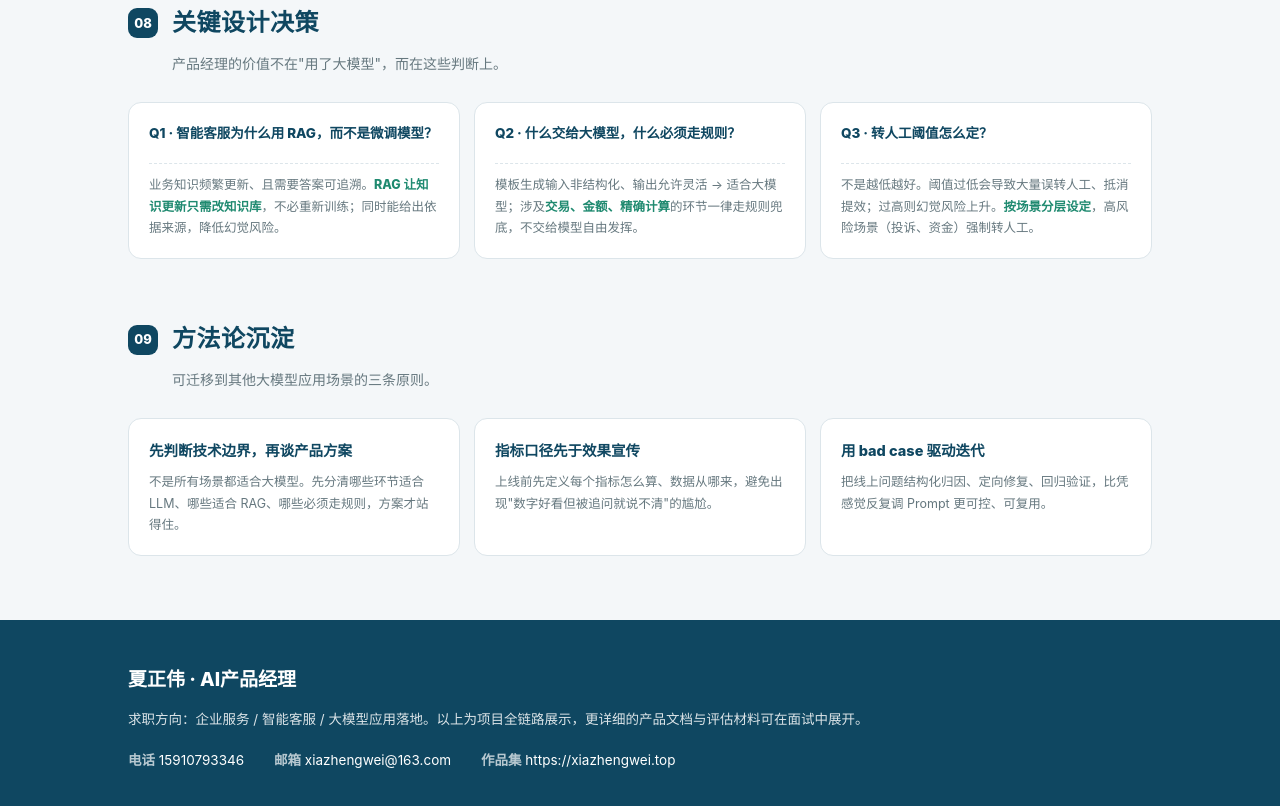
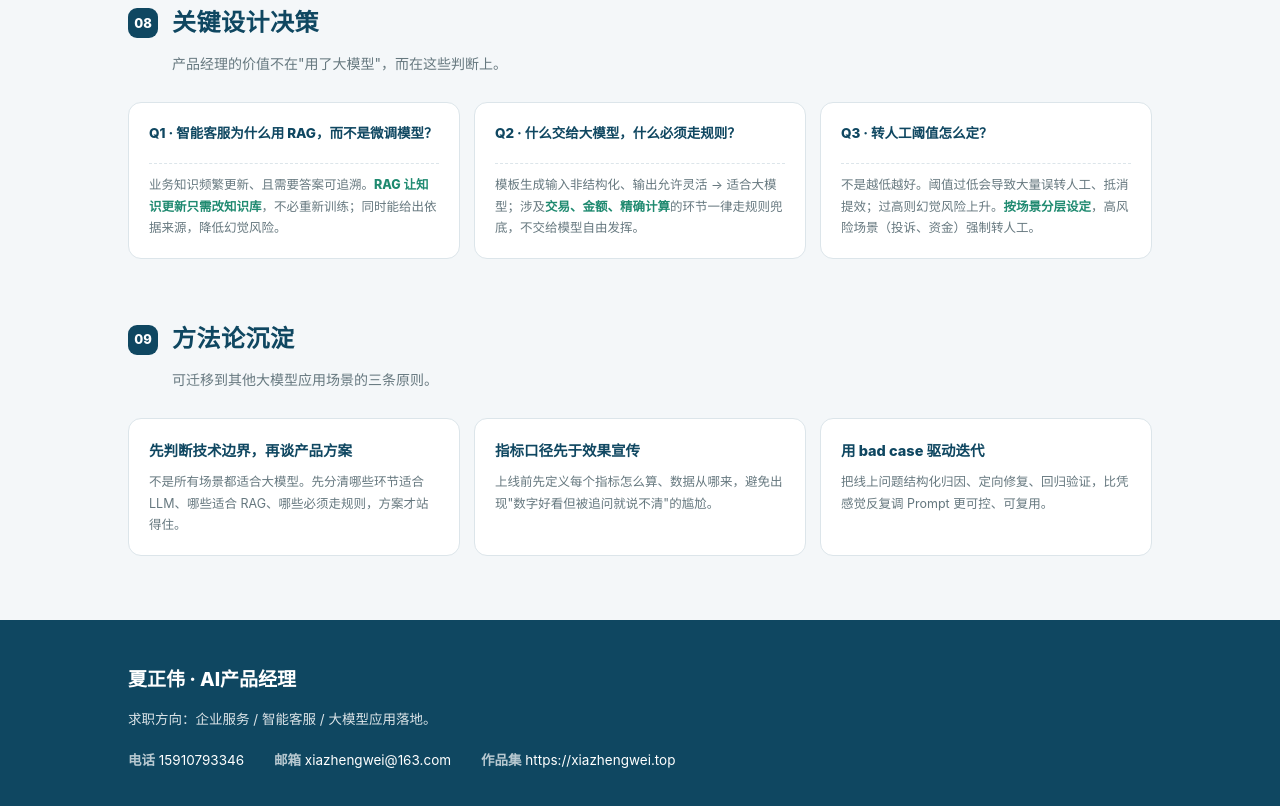
Before and after one commit to xiazhengwei1/ai-demo, a plain HTML site: page index.html in a window 1280 px wide. Shown: the part 3768-4574 px from the top of the page. Drawn offline with Linux system fonts and the light colour scheme.

Commit message:
Simplify job direction description in footer
Removed extra text from job direction description.

```diff
--- a/index.html
+++ b/index.html
@@ -469,7 +469,7 @@ footer .links b{opacity:.7;font-weight:600}
 <footer>
   <div class="wrap">
     <h3>夏正伟 · AI产品经理</h3>
-    <p>求职方向：企业服务 / 智能客服 / 大模型应用落地。以上为项目全链路展示，更详细的产品文档与评估材料可在面试中展开。</p>
+    <p>求职方向：企业服务 / 智能客服 / 大模型应用落地。</p>
     <div class="links">
       <span><b>电话</b> 15910793346</span>
       <span><b>邮箱</b> xiazhengwei@163.com</span>
```
